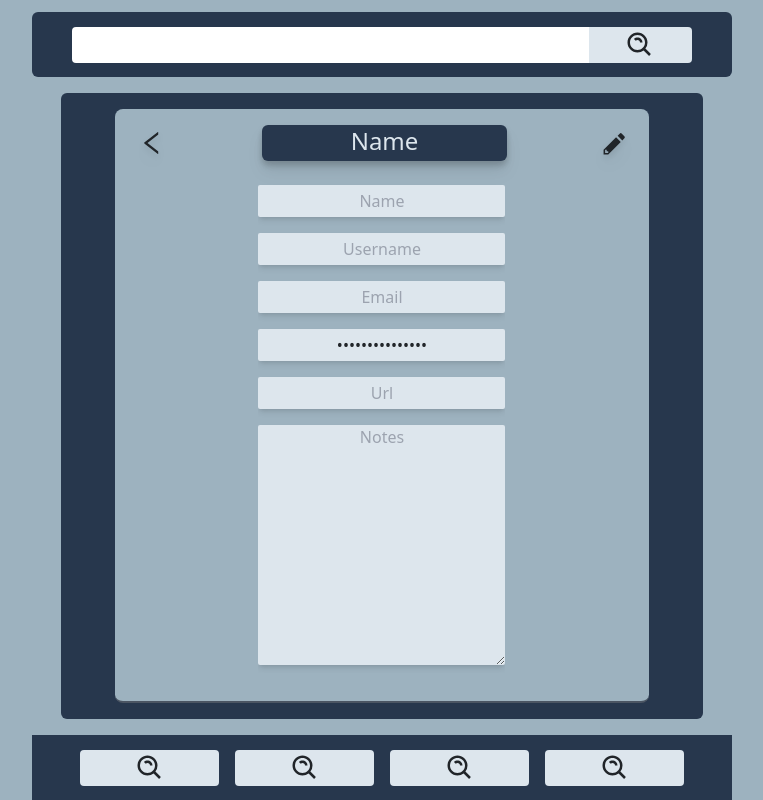
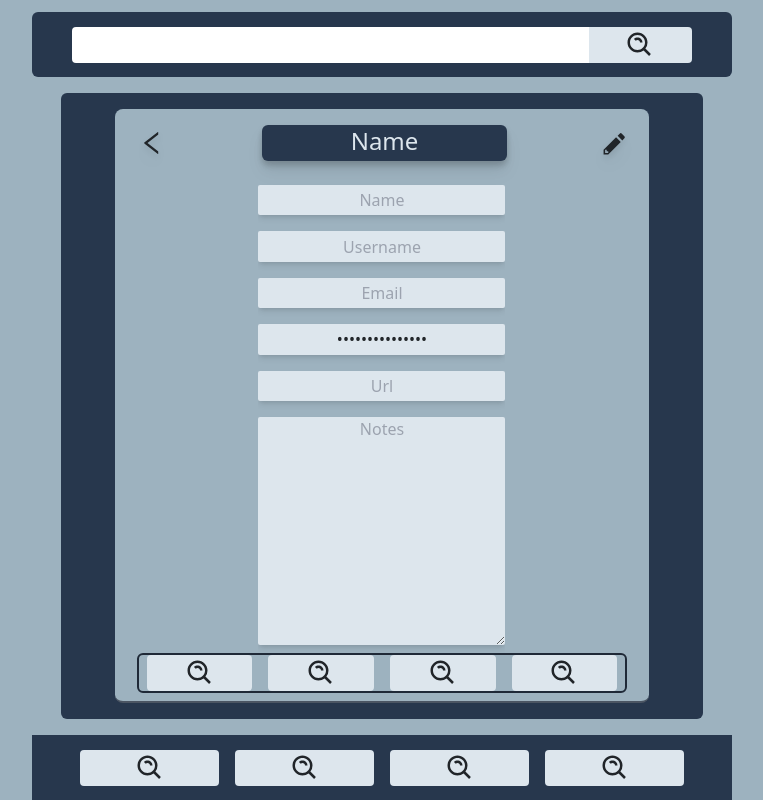
Before and after one commit to rhitabratakarar/DataLock, a React (Create React App) app in the folder DataLock/ClientApp/: page / in a window 1280 px wide. Shown: the whole page, without its empty margins (258-1021 px from the left). Built offline with nearby package versions, Linux system fonts and the light colour scheme.

Commit message:
credential functions footer wireframe

```diff
--- a/DataLock/ClientApp/src/components/CredentialModal.jsx
+++ b/DataLock/ClientApp/src/components/CredentialModal.jsx
@@ -3,13 +3,14 @@ import { ColorContext } from "../contexts";
 import InfoContainer from "./InfoContainer";
 import { AiOutlineLeft } from "react-icons/ai";
 import { GoPencil } from "react-icons/go";
+import { BiSearchAlt } from "react-icons/bi";
 
 export default function CredentialModal() {
   const colors = useContext(ColorContext);
   return (
     <InfoContainer className="py-3">
       <div
-        className="w-10/12 h-full flex flex-col items-center rounded-lg border-b-2 border-gray-600"
+        className="w-10/12 h-full flex flex-col items-center rounded-lg border-b-2 border-gray-600 pb-2"
         style={{ backgroundColor: colors.tertiary }}
       >
         <div className="flex flex-row items-center justify-between w-11/12 mb-3 mt-3 drop-shadow-lg">
@@ -53,7 +54,6 @@ export default function CredentialModal() {
             style={{ backgroundColor: colors.quaternary }}
             value="somerandomvalue"
           />
-
           <input
             type="url"
             placeholder="Url"
@@ -61,7 +61,6 @@ export default function CredentialModal() {
             disabled={true}
             style={{ backgroundColor: colors.quaternary }}
           />
-
           <textarea
             cols={20}
             rows={10}
@@ -70,7 +69,49 @@ export default function CredentialModal() {
             disabled={true}
             style={{ backgroundColor: colors.quaternary }}
           ></textarea>
-        </div>
+
+          </div>
+          <div
+            className="flex flex-row justify-center items-center w-11/12 h-[40px] rounded-md border-2 border-solid border-gray-800"
+            // style={{ backgroundColor: colors.primary}}
+          >
+            <button
+          className="w-3/12 h-[36px] flex justify-center items-center mx-2"
+          style={{
+            borderRadius: "4px",
+            backgroundColor: colors.quaternary,
+          }}
+        >
+          <BiSearchAlt size={30}/>
+        </button>
+        <button
+          className="w-3/12 h-[36px] flex justify-center items-center mx-2"
+          style={{
+            borderRadius: "4px",
+            backgroundColor: colors.quaternary,
+          }}
+        >
+          <BiSearchAlt size={30}/>
+        </button>
+        <button
+          className="w-3/12 h-[36px] flex justify-center items-center mx-2"
+          style={{
+            borderRadius: "4px",
+            backgroundColor: colors.quaternary,
+          }}
+        >
+          <BiSearchAlt size={30}/>
+        </button>
+        <button
+          className="w-3/12 h-[36px] flex justify-center items-center mx-2"
+          style={{
+            borderRadius: "4px",
+            backgroundColor: colors.quaternary,
+          }}
+        >
+          <BiSearchAlt size={30}/>
+        </button>
+          </div>
       </div>
     </InfoContainer>
   );
```
